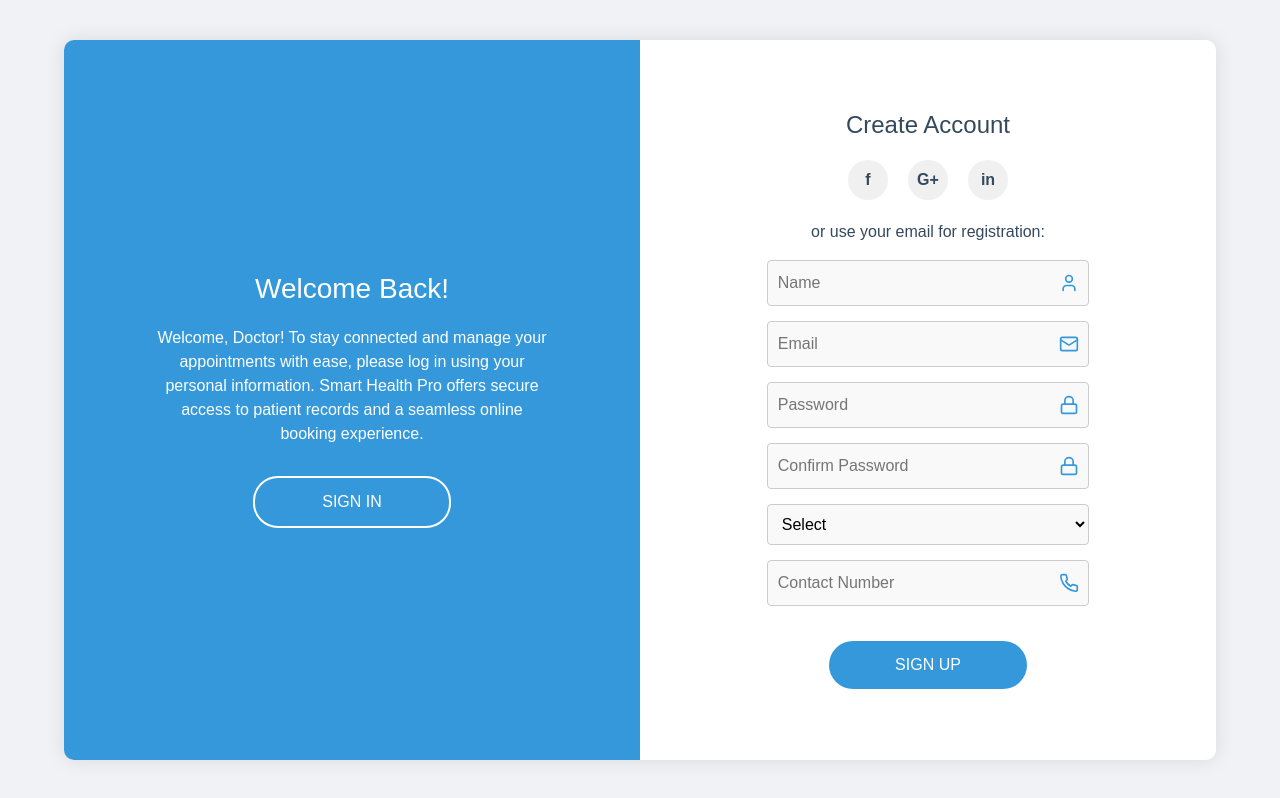
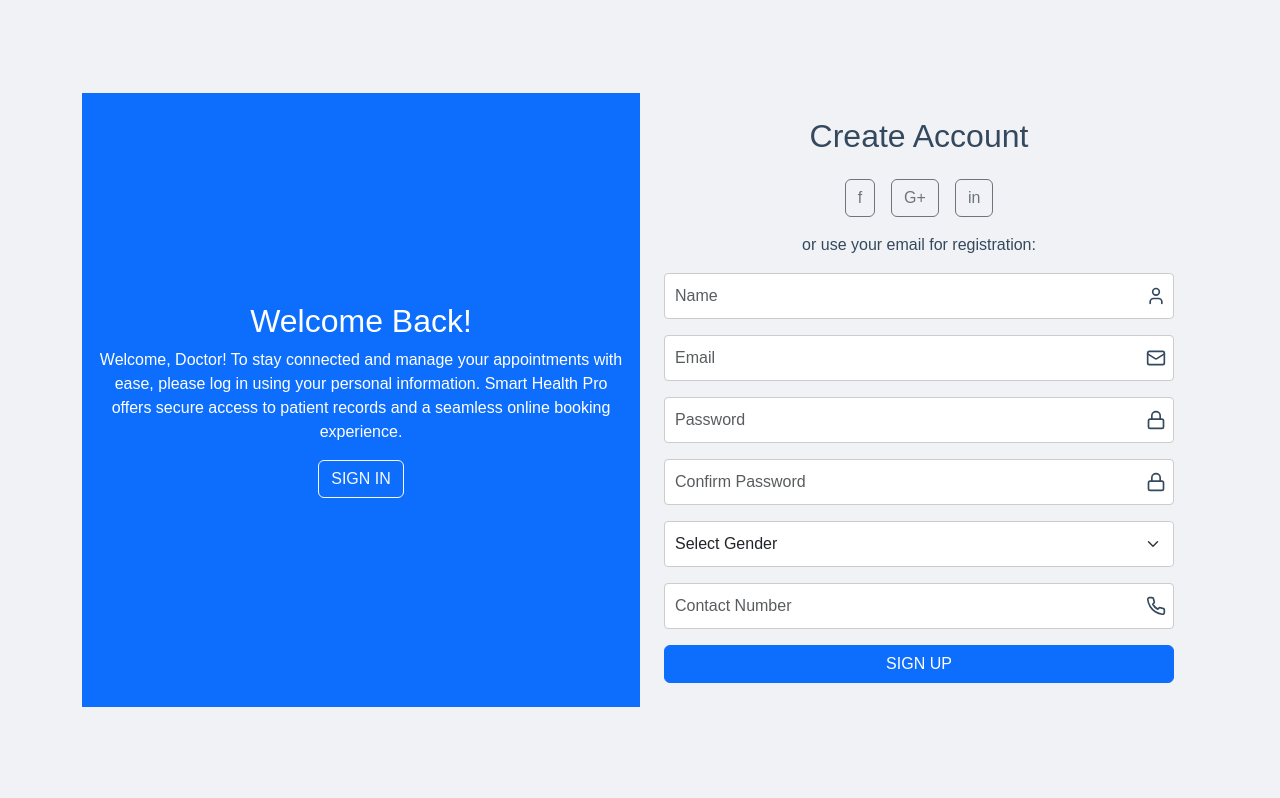
Before and after one commit to hassaan871/smarthealthpro-web, a React (Create React App) app: page /signup in a window 1280 px wide. Built offline with nearby package versions, Linux system fonts and the light colour scheme.

Commit message:
Refactor signup page: replaced custom CSS with Bootstrap and deleted signup.css file

```diff
--- a/src/components/authentication/login/Login.js
+++ b/src/components/authentication/login/Login.js
@@ -87,7 +87,7 @@ function Login() {
               <hr className="w-50 mx-auto" />
             </div>
 
-            <button type="button" className="btn btn-secondary w-100" onClick={() => window.location.href = '/signup'}>
+            <button type="button" className="btn btn-secondary w-100" onClick={() => navigate('/signup')}>
               Sign up
             </button>
           </form>
--- a/src/components/authentication/signup/SignUp.css
+++ /dev/null
@@ -1,143 +0,0 @@
-/* SignUp.css */
-
-.signup-container {
-  display: flex;
-  width: 90%;
-  height: 90vh;
-  margin: 0; /* removed auto */
-  background-color: white;
-  border-radius: 10px;
-  overflow: hidden;
-  box-shadow: 0 0 20px rgba(0, 0, 0, 0.1);
-  position: absolute;
-  top: 50%;
-  left: 50%;
-  transform: translate(-50%, -50%);
-}
-
-.welcome-back {
-  flex: 1;
-  background-color: #3498db;
-  color: white;
-  padding: 40px;
-  display: flex;
-  flex-direction: column;
-  justify-content: center;
-  align-items: center;
-  text-align: center;
-}
-
-.welcome-title {
-  font-size: 28px;
-  margin-bottom: 20px;
-}
-
-.welcome-text {
-  font-size: 16px;
-  margin-bottom: 30px;
-  max-width: 80%;
-  color: white;
-}
-
-.sign-in-button {
-  background-color: transparent  /* #F1C40F */ /* #34495E */;
-  border: 2px solid white;
-  color: white;
-  padding: 12px 0;
-  width: 40%;
-  border-radius: 25px;
-  cursor: pointer;
-  font-size: 16px;
-  transition: background-color 0.3s;
-}
-
-.sign-in-button:hover {
-  background-color: rgba(255, 255, 255, 0.1);
-}
-
-.signup-form-container {
-  flex: 1;
-  padding: 40px;
-  display: flex;
-  flex-direction: column;
-  justify-content: center;
-  align-items: center;
-}
-
-.signup-title {
-  font-size: 24px;
-  color: /* #3498db */ #34495E;
-  margin-bottom: 20px;
-  text-align: center;
-}
-
-.social-signup {
-  display: flex;
-  justify-content: center;
-  margin-bottom: 20px;
-}
-
-.social-button {
-  width: 40px;
-  height: 40px;
-  border-radius: 50%;
-  background-color: #f0f0f0;
-  display: flex;
-  justify-content: center;
-  align-items: center;
-  margin: 0 10px;
-  cursor: pointer;
-  font-weight: bold;
-}
-
-.signup-form {
-  display: flex;
-  flex-direction: column;
-  width: 100%;
-  align-items: center;
-}
-
-.form-group {
-  width: 65%;
-  margin-bottom: 20px;
-  position: relative;
-}
-
-.form-input {
-  width: 100%;
-  padding: 10px 40px 10px 10px;
-  font-size: 16px;
-  border: 1px solid #ddd;
-  border-radius: 5px;
-  background-color: #f9f9f9;
-}
-
-.input-icon {
-  position: absolute;
-  top: 50%;
-  transform: translateY(-50%);
-  right: 10px;
-  color: #3498db;
-}
-
-.signup-button {
-  background-color: #3498db;
-  color: white;
-  border: none;
-  padding: 12px 0;
-  width: 40%;
-  border-radius: 25px;
-  cursor: pointer;
-  font-size: 16px;
-  transition: background-color 0.3s;
-  margin-top: 20px;
-}
-
-.signup-button:hover {
-  background-color: #2980b9;
-}
-
-.error-text {
-  color: #e74c3c;
-  margin-top: 10px;
-}
--- a/src/components/authentication/signup/SignUp.js
+++ b/src/components/authentication/signup/SignUp.js
@@ -1,12 +1,9 @@
 import React, { useState } from 'react';
-import './SignUp.css';
 import { User, Mail, Lock, Phone } from 'lucide-react';
-import {useNavigate} from 'react-router-dom';
-
+import { useNavigate } from 'react-router-dom';
 
 function SignUp() {
   const [name, setName] = useState('');
-  // const [fullName, setFullName] = useState(name);
   const [email, setEmail] = useState('');
   const [password, setPassword] = useState('');
   const [confirmPassword, setConfirmPassword] = useState('');
@@ -14,134 +11,125 @@ function SignUp() {
   const [contactNumber, setContactNumber] = useState('');
   const [error, setError] = useState('');
   const role = 'doctor';
-
   const navigate = useNavigate();
 
-  const handleSubmit = async (event) => {
+  const handleSubmit = (event) => {
     event.preventDefault();
-  //   const result = fetch('',{
-  //     method:'POST',
-  //     body: JSON.stringify({name,fullName,email,password,role,gender}),
-  //     headers: {
-  //       'Content-Type': 'application/json'
-  //     },
-  //   });
-
-  if(password !== confirmPassword){
+    if (password !== confirmPassword) {
       setError('Password and confirm password do not match');
       return;
     }
 
     setError('');
-
-
-  // console.warn('name: '+ name);
-  // console.warn('email: '+ email);
-  // console.warn('password: '+ password);
-  // console.warn('confirmed Password: '+ confirmPassword);
-  // console.warn('gender: '+ gender);
-  // console.warn('contact-number: '+ contactNumber);
-
-  const signupData = {name, email, password, gender};
+    const signupData = { name, email, password, gender };
     localStorage.setItem('signupData', JSON.stringify(signupData));
-
     navigate('/profile-completion');
-
   };
 
-
   return (
-    <div className="signup-container">
-      <div className="welcome-back">
-        <h2 className="welcome-title">Welcome Back!</h2>
-        <p className="welcome-text">
+    <div className="container d-flex justify-content-center align-items-center vh-100">
+      <div className="row w-100">
+        <div className="col-md-6 d-none d-md-flex flex-column justify-content-center align-items-center bg-primary text-white text-center">
+          <h2>Welcome Back!</h2>
+          <p>
             Welcome, Doctor! To stay connected and manage your appointments with ease,
             please log in using your personal information. Smart Health Pro offers secure
             access to patient records and a seamless online booking experience.
           </p>
-        <button className="sign-in-button">SIGN IN</button>
+          <button className="btn btn-outline-light" onClick={()=>{navigate('/login')}}>SIGN IN</button>
         </div>
-      <div className="signup-form-container">
-        <h2 className="signup-title">Create Account</h2>
-        <div className="social-signup">
-          <div className="social-button">f</div>
-          <div className="social-button">G+</div>
-          <div className="social-button">in</div>
+
+        <div className="col-md-6 d-flex flex-column justify-content-center p-4">
+          <h2 className="text-center mb-4">Create Account</h2>
+
+          <div className="d-flex justify-content-center mb-3">
+            <button className="btn btn-outline-secondary mx-2">f</button>
+            <button className="btn btn-outline-secondary mx-2">G+</button>
+            <button className="btn btn-outline-secondary mx-2">in</button>
           </div>
-        <p>or use your email for registration:</p>
-        <form onSubmit={handleSubmit} className="signup-form">
-          <div className="form-group">
+
+          <p className="text-center">or use your email for registration:</p>
+
+          <form onSubmit={handleSubmit} className="w-100">
+            <div className="form-group mb-3 position-relative">
               <input
                 type="text"
+                className="form-control"
                 value={name}
                 onChange={(e) => setName(e.target.value)}
                 placeholder="Name"
                 required
-              className="form-input"
               />
-            <User className="input-icon" size={20} />
+              <User className="position-absolute top-50 end-0 translate-middle-y me-2" size={20} />
             </div>
-          <div className="form-group">
+
+            <div className="form-group mb-3 position-relative">
               <input
                 type="email"
+                className="form-control"
                 value={email}
                 onChange={(e) => setEmail(e.target.value)}
                 placeholder="Email"
                 required
-              className="form-input"
               />
-            <Mail className="input-icon" size={20} />
+              <Mail className="position-absolute top-50 end-0 translate-middle-y me-2" size={20} />
             </div>
-          <div className="form-group">
+
+            <div className="form-group mb-3 position-relative">
               <input
                 type="password"
+                className="form-control"
                 value={password}
                 onChange={(e) => setPassword(e.target.value)}
                 placeholder="Password"
                 required
-              className="form-input"
               />
-            <Lock className="input-icon" size={20} />
+              <Lock className="position-absolute top-50 end-0 translate-middle-y me-2" size={20} />
             </div>
-          <div className="form-group">
+
+            <div className="form-group mb-3 position-relative">
               <input
                 type="password"
+                className="form-control"
                 value={confirmPassword}
                 onChange={(e) => setConfirmPassword(e.target.value)}
                 placeholder="Confirm Password"
                 required
-              className="form-input"
               />
-            <Lock className="input-icon" size={20} />
+              <Lock className="position-absolute top-50 end-0 translate-middle-y me-2" size={20} />
             </div>
-          <div className="form-group">
+
+            <div className="form-group mb-3">
               <select
+                className="form-select"
                 value={gender}
                 onChange={(e) => setGender(e.target.value)}
                 required
-              className="form-input"
               >
-              <option value="">Select</option>
+                <option value="">Select Gender</option>
                 <option value="Male">Male</option>
                 <option value="Female">Female</option>
                 <option value="Other">Other</option>
-              {/* <option value="blood pressure">Blood Pressure</option> */}
               </select>
             </div>
-          <div className="form-group">
+
+            <div className="form-group mb-3 position-relative">
               <input
                 type="tel"
+                className="form-control"
                 value={contactNumber}
                 onChange={(e) => setContactNumber(e.target.value)}
                 placeholder="Contact Number"
                 required
-              className="form-input"
               />
-            <Phone className="input-icon" size={20} />
+              <Phone className="position-absolute top-50 end-0 translate-middle-y me-2" size={20} />
             </div>
-          {error && <p className="error-text">{error}</p>}
-          <button type="submit" className="signup-button">SIGN UP</button>
+
+            {error && <p className="text-danger text-center">{error}</p>}
+
+            <button type="submit" className="btn btn-primary w-100">SIGN UP</button>
           </form>
+        </div>
       </div>
     </div>
   );
```
Lines whose indentation alone changed are shown as unchanged.
